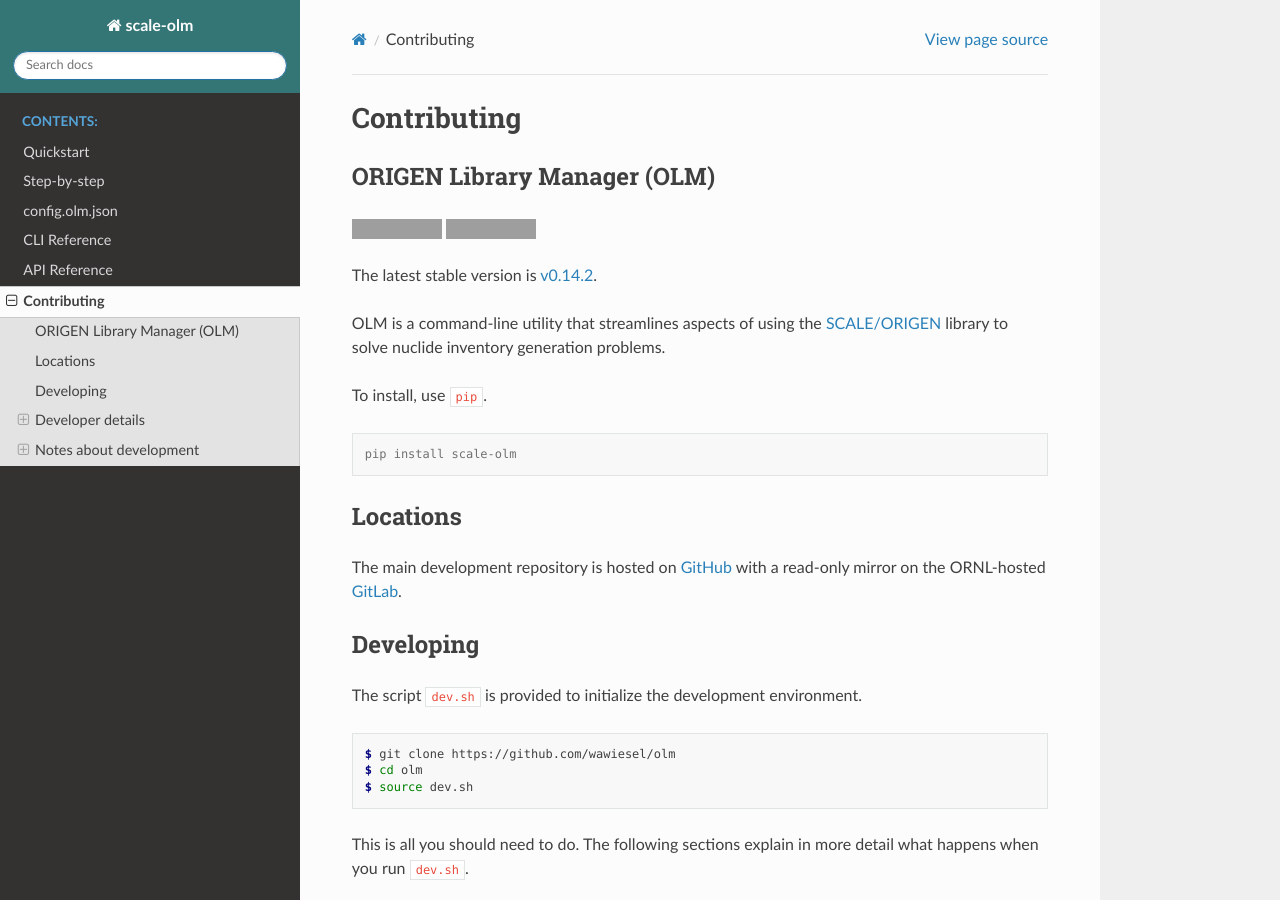
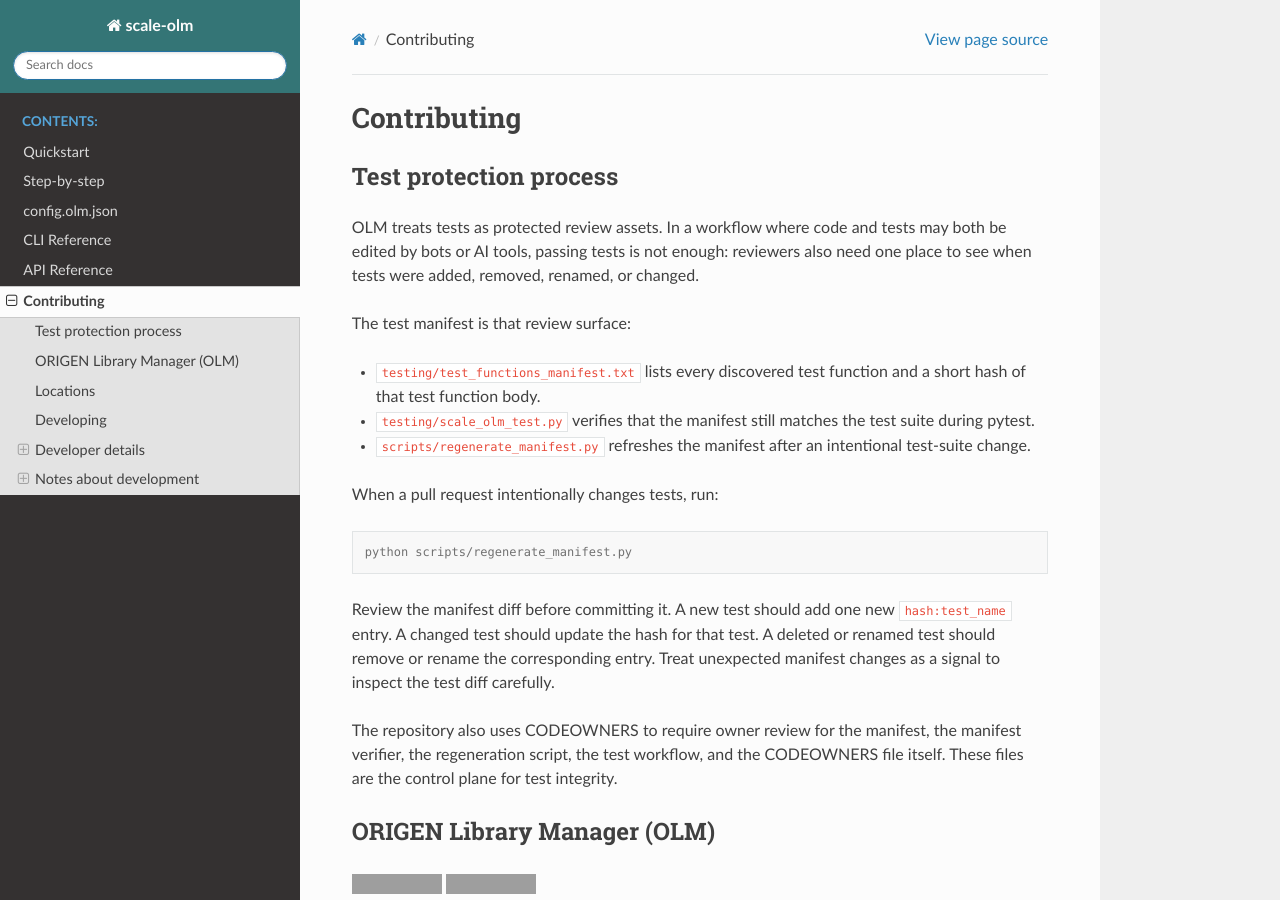
Before and after one commit to wawiesel/olm, a Sphinx documentation site: the page built from docs/source/developers.md, in a window 1280 px wide and 900 px high. Built offline with Sphinx 7.4.7 and the Read the Docs theme 3.1.0, drawn with Linux system fonts in a browser that asks for light colours; the version number is read from the project's files by our own code; grey boxes are pictures that could not be loaded.

Commit message:
Document test protection process

````diff
--- a/docs/source/developers.md
+++ b/docs/source/developers.md
@@ -1,4 +1,34 @@
 # Contributing
+
+## Test protection process
+
+OLM treats tests as protected review assets. In a workflow where code and tests
+may both be edited by bots or AI tools, passing tests is not enough: reviewers
+also need one place to see when tests were added, removed, renamed, or changed.
+
+The test manifest is that review surface:
+
+- `testing/test_functions_manifest.txt` lists every discovered test function and
+  a short hash of that test function body.
+- `testing/scale_olm_test.py` verifies that the manifest still matches the test
+  suite during pytest.
+- `scripts/regenerate_manifest.py` refreshes the manifest after an intentional
+  test-suite change.
+
+When a pull request intentionally changes tests, run:
+
+```console
+python scripts/regenerate_manifest.py
+```
+
+Review the manifest diff before committing it. A new test should add one new
+`hash:test_name` entry. A changed test should update the hash for that test. A
+deleted or renamed test should remove or rename the corresponding entry. Treat
+unexpected manifest changes as a signal to inspect the test diff carefully.
+
+The repository also uses CODEOWNERS to require owner review for the manifest,
+the manifest verifier, the regeneration script, the test workflow, and the
+CODEOWNERS file itself. These files are the control plane for test integrity.
 
 ```{include} ../../README.md
 ```
````
Also changed, not shown: 1 other file.
